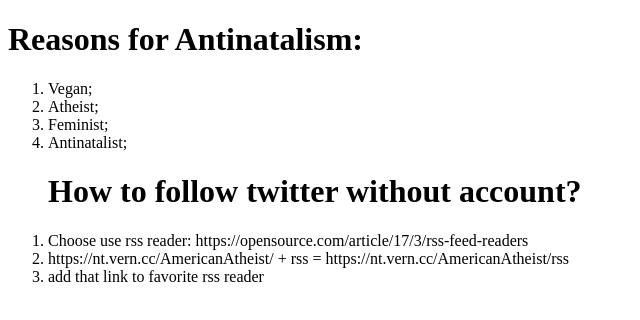
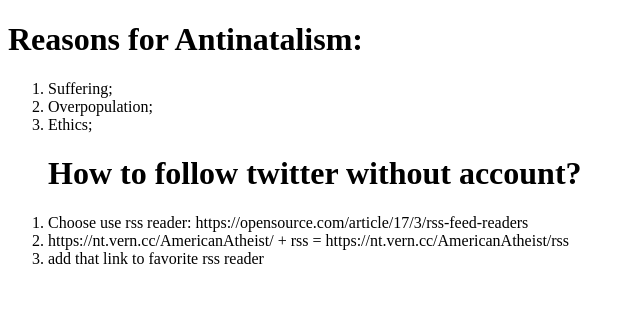
Before and after one commit to ChaosCrash13/ChaosCrash13.github.io, a plain HTML site: page index.html in a window 1280 px wide. Shown: the whole page, without its empty margins (0-640 px from the left). Drawn offline with Linux system fonts and the light colour scheme.

Commit message:
Update index.html

```diff
--- a/index.html
+++ b/index.html
@@ -11,10 +11,9 @@
 <title> </title>
  <h1>Reasons for Antinatalism:</h1>
   <ol type="1">
-  <li>Vegan;</li>
-  <li>Atheist;</li>
-  <li>Feminist;</li>
-  <li>Antinatalist;</li>
+  <li>Suffering;</li>
+  <li>Overpopulation;</li>
+  <li>Ethics;</li>
  </ol>
  <ol type="1">
   <h1>How to follow twitter without account?</h1>
```
